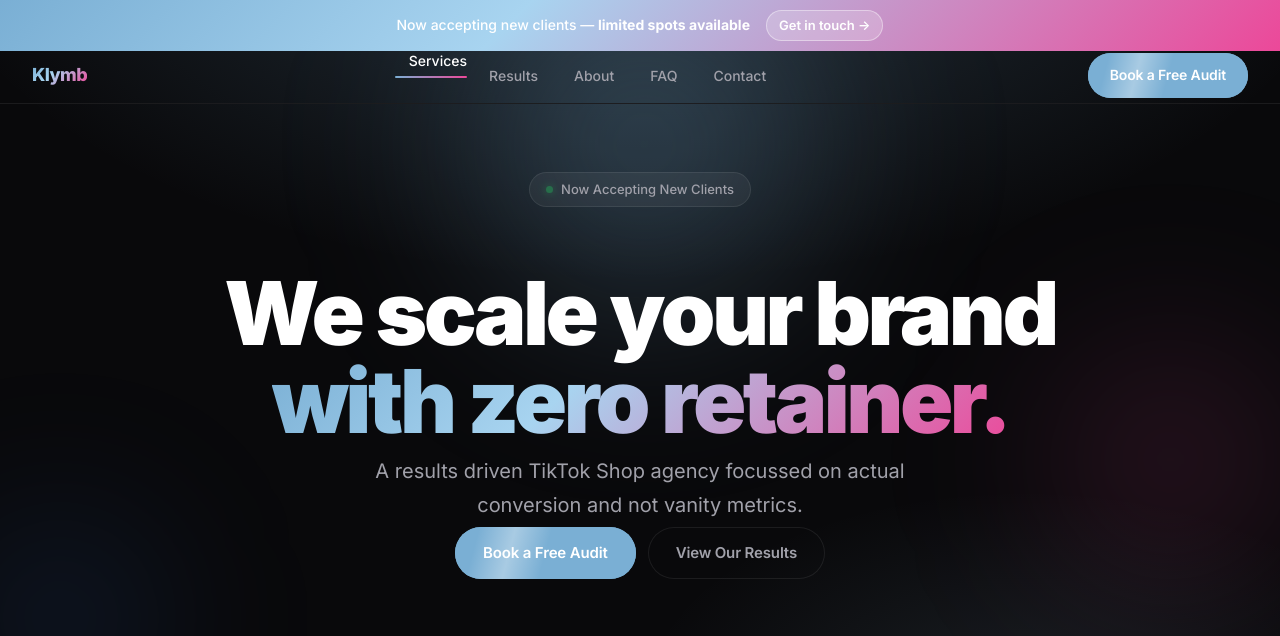
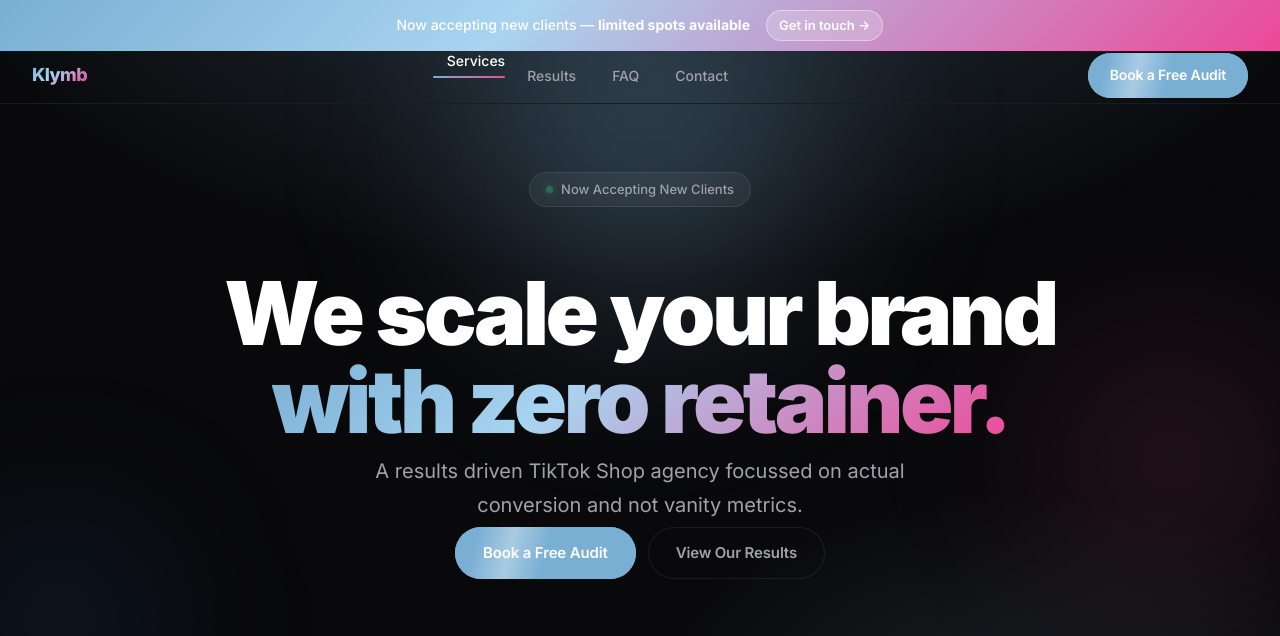
Before and after one commit to emfpublishing/klymb-website, a plain HTML site: page index.html in a window 1280 px wide. Shown: the top 636 px of the page. Drawn offline with Linux system fonts and the light colour scheme.

Commit message:
Remove About from nav

```diff
--- a/index.html
+++ b/index.html
@@ -63,7 +63,6 @@
       <ul class="nav-links">
         <li><a href="#services">Services</a></li>
         <li><a href="#results">Results</a></li>
-        <li><a href="#about">About</a></li>
         <li><a href="#faq">FAQ</a></li>
         <li><a href="#contact">Contact</a></li>
       </ul>
@@ -75,7 +74,6 @@
     <div class="nav-mobile" id="mobileMenu">
       <a href="#services">Services</a>
       <a href="#results">Results</a>
-      <a href="#about">About</a>
       <a href="#faq">FAQ</a>
       <a href="#contact">Contact</a>
       <a href="#contact" class="btn btn-primary">Book a Free Audit</a>
```
